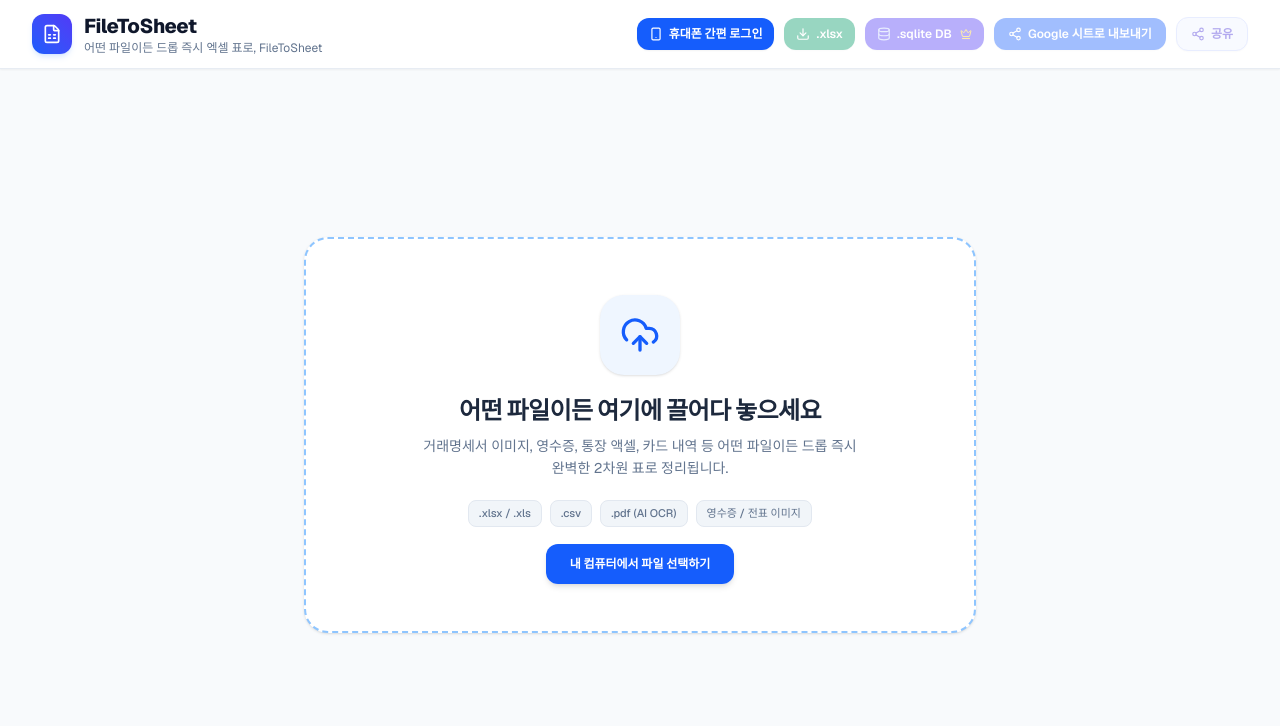
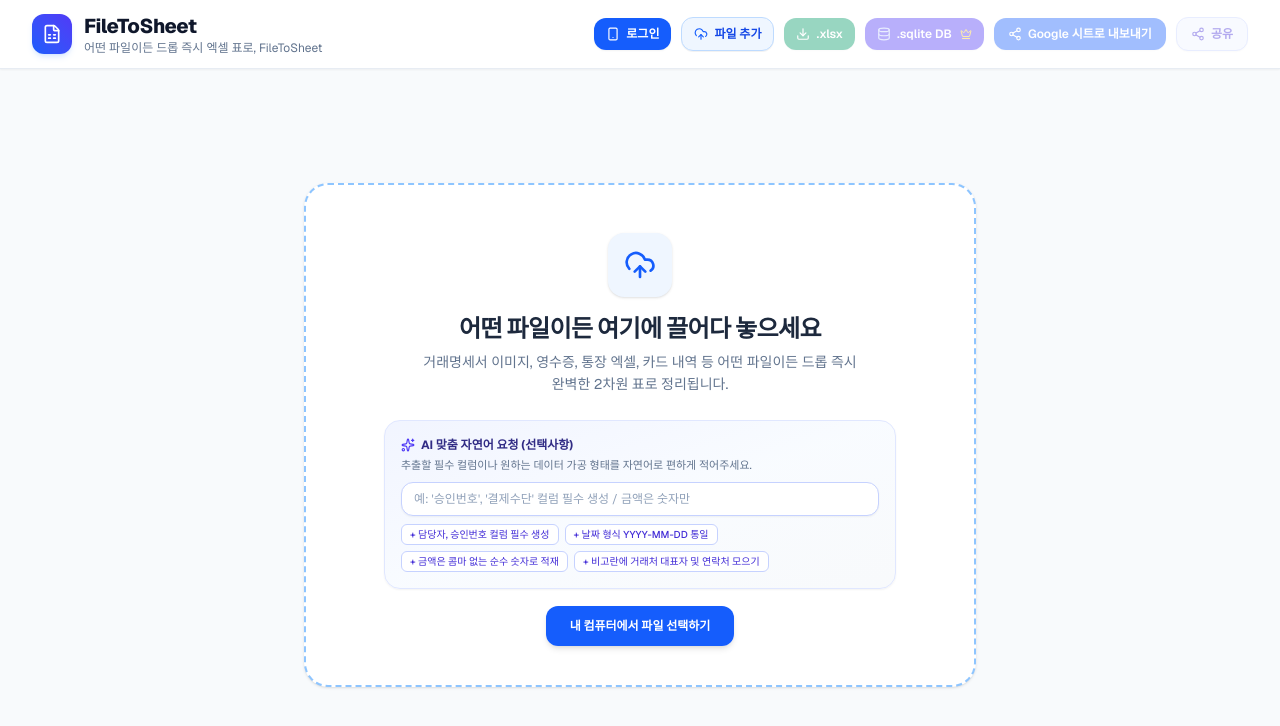
Before and after one commit to Charismagreat/FileToSheet, a Next.js app: page / in a window 1280 px wide. Shown: the top 726 px of the page. Built offline with nearby package versions, Linux system fonts and the light colour scheme.

Commit message:
fix(ui): 데이터 업로드 시 자연어 요청(프롬프트) UI 상시 노출 및 드롭존 직관성 강화

```diff
--- a/src/app/page.tsx
+++ b/src/app/page.tsx
@@ -66,6 +66,7 @@ export default function FileToSheetApp() {
         currentUser={auth.currentUser}
         onOpenLoginModal={() => auth.setShowPhoneAuthModal(true)}
         onLogout={auth.handleLogout}
+        onUploadFile={upload.handleFileDropOrSelect}
         onDownloadXlsx={fileExport.handleDownloadXlsx}
         onDownloadSqlite={fileExport.handleDownloadSqlite}
         onOpenPlanModal={() => setLimitNotice({
@@ -80,8 +81,8 @@ export default function FileToSheetApp() {
         exportLoading={fileExport.exportLoading}
       />
 
+      <main className="flex-1 w-full px-4 sm:px-6 lg:px-8 py-3 flex flex-col gap-3">
 
-      <main className="flex-1 w-full px-4 sm:px-6 lg:px-8 py-3 flex flex-col gap-3">
         {ws.projects.length === 0 ? (
           <WelcomeDropzone
             isProcessing={upload.isProcessing}
@@ -178,8 +179,15 @@ export default function FileToSheetApp() {
         onSendCode={auth.handleSendAuthCode} onVerifyCode={auth.handleVerifyAuthCode}
       />
 
+      <UploadOptionModal
 
-      <UploadOptionModal pendingFile={upload.pendingUploadFile} onClose={() => upload.setPendingUploadFile(null)} onSelectOption={upload.processFile} />
+        pendingFile={upload.pendingUploadFile}
+        onClose={() => upload.setPendingUploadFile(null)}
+        onSelectOption={upload.processFile}
+        hasExistingProject={ws.projects.length > 0}
+        initialPrompt={upload.initialPrompt}
+      />
+
       <OriginalFileModal show={showOriginalModal} onClose={() => setShowOriginalModal(false)} project={currentProject} />
       <AddColumnModal show={ws.isAddingColumn} onClose={() => ws.setIsAddingColumn(false)} newColumnName={ws.newColumnName} setNewColumnName={ws.setNewColumnName} onAddColumn={ws.handleAddColumn} />
       <ExportOptionModal isOpen={fileExport.isExportOptionModalOpen} onClose={() => fileExport.setIsExportOptionModalOpen(false)} onSelectOption={(mode) => fileExport.executeExportGoogleSheets(mode)} spreadsheetUrl={currentProject?.googleSpreadsheetUrl} loading={fileExport.exportLoading} />
--- a/src/components/Header.tsx
+++ b/src/components/Header.tsx
@@ -12,6 +12,7 @@ import {
   User,
   Database,
   Crown,
+  UploadCloud,
 } from 'lucide-react';
 import { UserSession } from '@/types/workspace';
 
@@ -25,22 +26,27 @@ interface HeaderProps {
   onExportGoogleSheets: () => void;
   onOpenOriginalModal: () => void;
   onOpenShareModal: () => void;
+  onUploadFile?: (file: File) => void;
   hasOriginalFile: boolean;
   hasSheetData: boolean;
   exportLoading: boolean;
 }
-
 
 export function Header({
   currentUser,
   onOpenLoginModal,
   onLogout,
   onDownloadXlsx,
+  onDownloadSqlite,
+  onOpenPlanModal,
   onExportGoogleSheets,
   onOpenShareModal,
+  onUploadFile,
   hasSheetData,
   exportLoading,
 }: HeaderProps) {
+  const fileInputRef = React.useRef<HTMLInputElement>(null);
+
   return (
     <header className="border-b border-slate-200/80 bg-white/95 backdrop-blur sticky top-0 z-30 px-4 sm:px-6 lg:px-8 py-3 flex flex-wrap items-center justify-between gap-4 shadow-xs">
       <div className="flex items-center gap-3">
@@ -54,6 +60,20 @@ export function Header({
       </div>
 
       <div className="flex items-center gap-2.5">
+
+        {/* 숨김 파일 인풋 */}
+        <input
+          type="file"
+          ref={fileInputRef}
+          onChange={(e) => {
+            if (e.target.files && e.target.files[0] && onUploadFile) {
+              onUploadFile(e.target.files[0]);
+              e.target.value = '';
+            }
+          }}
+          accept=".xlsx,.xls,.csv,.pdf,image/*"
+          className="hidden"
+        />
 
         {/* 회원 로그인 상태 뱃지 또는 가입 버튼 */}
         {currentUser ? (
@@ -83,9 +103,23 @@ export function Header({
             className="flex items-center gap-1.5 text-xs font-bold px-3 py-2 rounded-xl bg-blue-600 hover:bg-blue-700 text-white shadow-xs transition active:scale-98"
           >
             <Smartphone className="w-3.5 h-3.5" />
-            휴대폰 간편 로그인
+            로그인
           </button>
         )}
+
+        {/* 새 파일 추가 버튼 (항상 자연어 지시사항 모달 연동) */}
+        {onUploadFile && (
+          <button
+            onClick={() => fileInputRef.current?.click()}
+            className="flex items-center gap-1.5 text-xs font-semibold px-3 py-2 rounded-xl bg-blue-50 hover:bg-blue-100 text-blue-700 border border-blue-200 shadow-2xs transition active:scale-98"
+            title="새 파일 업로드 및 AI 자연어 추출 요청"
+          >
+            <UploadCloud className="w-3.5 h-3.5 text-blue-600" />
+            <span>파일 추가</span>
+          </button>
+        )}
+
+
 
         {/* 엑셀 다운로드 */}
         <button
--- a/src/components/WelcomeDropzone.tsx
+++ b/src/components/WelcomeDropzone.tsx
@@ -1,14 +1,21 @@
 'use client';
 
-import React, { useRef } from 'react';
-import { UploadCloud, FileSpreadsheet, RefreshCw } from 'lucide-react';
+import React, { useRef, useState } from 'react';
+import { UploadCloud, RefreshCw, Sparkles } from 'lucide-react';
 
 interface WelcomeDropzoneProps {
   isProcessing: boolean;
   processStatus: string;
   storageProgress: number;
-  onFileSelect: (file: File) => void;
+  onFileSelect: (file: File, prompt?: string) => void;
 }
+
+const QUICK_PROMPTS = [
+  '담당자, 승인번호 컬럼 필수 생성',
+  '날짜 형식 YYYY-MM-DD 통일',
+  '금액은 콤마 없는 순수 숫자로 적재',
+  '비고란에 거래처 대표자 및 연락처 모으기',
+];
 
 export function WelcomeDropzone({
   isProcessing,
@@ -17,9 +24,18 @@ export function WelcomeDropzone({
   onFileSelect,
 }: WelcomeDropzoneProps) {
   const fileInputRef = useRef<HTMLInputElement>(null);
+  const [naturalPrompt, setNaturalPrompt] = useState<string>('');
+
+  const handleAppendPrompt = (text: string) => {
+    setNaturalPrompt((prev) => (prev ? `${prev.trim()}, ${text}` : text));
+  };
+
+  const handleSelectWithPrompt = (file: File) => {
+    onFileSelect(file, naturalPrompt);
+  };
 
   return (
-    <div className="flex-1 flex flex-col items-center justify-center p-8 sm:p-12 min-h-[500px]">
+    <div className="flex-1 flex flex-col items-center justify-center p-6 sm:p-10 min-h-[520px]">
       <div
         onClick={() => fileInputRef.current?.click()}
         onDragOver={(e) => {
@@ -30,39 +46,65 @@ export function WelcomeDropzone({
           e.preventDefault();
           e.stopPropagation();
           if (e.dataTransfer.files && e.dataTransfer.files.length > 0) {
-            onFileSelect(e.dataTransfer.files[0]);
+            handleSelectWithPrompt(e.dataTransfer.files[0]);
           }
         }}
-        className="max-w-2xl w-full border-2 border-dashed border-blue-300 hover:border-blue-600 bg-white hover:bg-blue-50/40 rounded-3xl p-10 sm:p-14 text-center cursor-pointer transition-all shadow-sm hover:shadow-md group flex flex-col items-center justify-center"
+        className="max-w-2xl w-full border-2 border-dashed border-blue-300 hover:border-blue-600 bg-white hover:bg-blue-50/30 rounded-3xl p-8 sm:p-12 text-center cursor-pointer transition-all shadow-sm hover:shadow-md group flex flex-col items-center justify-center"
       >
         <input
           type="file"
           ref={fileInputRef}
           onChange={(e) => {
             if (e.target.files && e.target.files[0]) {
-              onFileSelect(e.target.files[0]);
+              handleSelectWithPrompt(e.target.files[0]);
             }
           }}
           accept=".xlsx,.xls,.csv,.pdf,image/*"
           className="hidden"
         />
 
-        <div className="w-20 h-20 rounded-3xl bg-blue-50 group-hover:bg-blue-600 text-blue-600 group-hover:text-white flex items-center justify-center mb-5 transition-all shadow-sm group-hover:scale-105">
-          <UploadCloud className="w-10 h-10" />
+        <div className="w-16 h-16 rounded-2xl bg-blue-50 group-hover:bg-blue-600 text-blue-600 group-hover:text-white flex items-center justify-center mb-4 transition-all shadow-sm group-hover:scale-105">
+          <UploadCloud className="w-8 h-8" />
         </div>
 
         <h2 className="text-xl sm:text-2xl font-black text-slate-800 group-hover:text-blue-700 tracking-tight">
           어떤 파일이든 여기에 끌어다 놓으세요
         </h2>
-        <p className="text-sm text-slate-500 mt-2 max-w-md font-normal leading-relaxed">
-          거래명세서 이미지, 영수증, 통장 액셀, 카드 내역 등 어떤 파일이든 드롭 즉시 완벽한 2차원 표로 정리됩니다.
+        <p className="text-xs sm:text-sm text-slate-500 mt-1.5 max-w-md font-normal leading-relaxed">
+          거래명세서 이미지, 영수증, 통장 엑셀, 카드 내역 등 어떤 파일이든 드롭 즉시 완벽한 2차원 표로 정리됩니다.
         </p>
 
-        <div className="flex flex-wrap items-center justify-center gap-2 mt-5 text-[11px] text-slate-500 font-medium">
-          <span className="px-2.5 py-1 rounded-lg bg-slate-100 border border-slate-200">.xlsx / .xls</span>
-          <span className="px-2.5 py-1 rounded-lg bg-slate-100 border border-slate-200">.csv</span>
-          <span className="px-2.5 py-1 rounded-lg bg-slate-100 border border-slate-200">.pdf (AI OCR)</span>
-          <span className="px-2.5 py-1 rounded-lg bg-slate-100 border border-slate-200">영수증 / 전표 이미지</span>
+        {/* 🌟 자연어 요청(프롬프트) 입력창 */}
+        <div
+          onClick={(e) => e.stopPropagation()}
+          className="w-full max-w-lg mt-6 p-4 rounded-2xl bg-gradient-to-br from-indigo-50/80 via-blue-50/40 to-slate-50 border border-indigo-100 text-left shadow-xs cursor-default"
+        >
+          <div className="flex items-center gap-1.5 text-xs font-bold text-indigo-900 mb-1">
+            <Sparkles className="w-3.5 h-3.5 text-indigo-600" />
+            <span>AI 맞춤 자연어 요청 (선택사항)</span>
+          </div>
+          <p className="text-[11px] text-slate-500 mb-2">
+            추출할 필수 컬럼이나 원하는 데이터 가공 형태를 자연어로 편하게 적어주세요.
+          </p>
+          <input
+            type="text"
+            value={naturalPrompt}
+            onChange={(e) => setNaturalPrompt(e.target.value)}
+            placeholder="예: '승인번호', '결제수단' 컬럼 필수 생성 / 금액은 숫자만"
+            className="w-full text-xs px-3 py-2 rounded-xl border border-indigo-200 bg-white focus:outline-none focus:ring-2 focus:ring-indigo-400/40 text-slate-800 placeholder:text-slate-400 shadow-xs"
+          />
+          <div className="flex flex-wrap gap-1.5 mt-2">
+            {QUICK_PROMPTS.map((qp, idx) => (
+              <button
+                key={idx}
+                type="button"
+                onClick={() => handleAppendPrompt(qp)}
+                className="text-[10px] px-2 py-0.5 rounded-md bg-white border border-indigo-200 text-indigo-700 hover:bg-indigo-50 font-medium transition cursor-pointer"
+              >
+                + {qp}
+              </button>
+            ))}
+          </div>
         </div>
 
         <div className="mt-6">
--- a/src/hooks/useFileUpload.ts
+++ b/src/hooks/useFileUpload.ts
@@ -32,20 +32,22 @@ export function useFileUpload({
   const [processStatus, setProcessStatus] = useState<string>('');
   const [storageProgress, setStorageProgress] = useState<number>(0);
   const [pendingUploadFile, setPendingUploadFile] = useState<File | null>(null);
+  const [initialPrompt, setInitialPrompt] = useState<string>('');
 
   const currentProject = projects[activeProjectIndex] || null;
   const currentSheet = currentProject ? currentProject.sheets[currentProject.activeSheetIndex] : null;
 
-  const handleFileDropOrSelect = (file: File) => {
+  const handleFileDropOrSelect = (file: File, prompt?: string) => {
     if (!file) return;
-    if (projects.length > 0 && currentSheet) setPendingUploadFile(file);
-    else processFile(file, 'new_document');
+    if (prompt !== undefined) setInitialPrompt(prompt);
+    setPendingUploadFile(file);
   };
 
   const handleDropDirectlyToTable = (file: File) => {
     if (!file) return;
     processFile(file, 'append_rows');
   };
+
 
   const processFile = async (
     file: File,
@@ -177,13 +179,9 @@ export function useFileUpload({
   };
 
   return {
-    isProcessing,
-    processStatus,
-    storageProgress,
-    pendingUploadFile,
-    setPendingUploadFile,
-    handleFileDropOrSelect,
-    handleDropDirectlyToTable,
-    processFile,
+    isProcessing, processStatus, storageProgress,
+    pendingUploadFile, setPendingUploadFile,
+    initialPrompt, setInitialPrompt,
+    handleFileDropOrSelect, handleDropDirectlyToTable, processFile,
   };
 }
```
Also changed, not shown: src/components/UploadOptionModal.tsx (+38 -22 lines).
